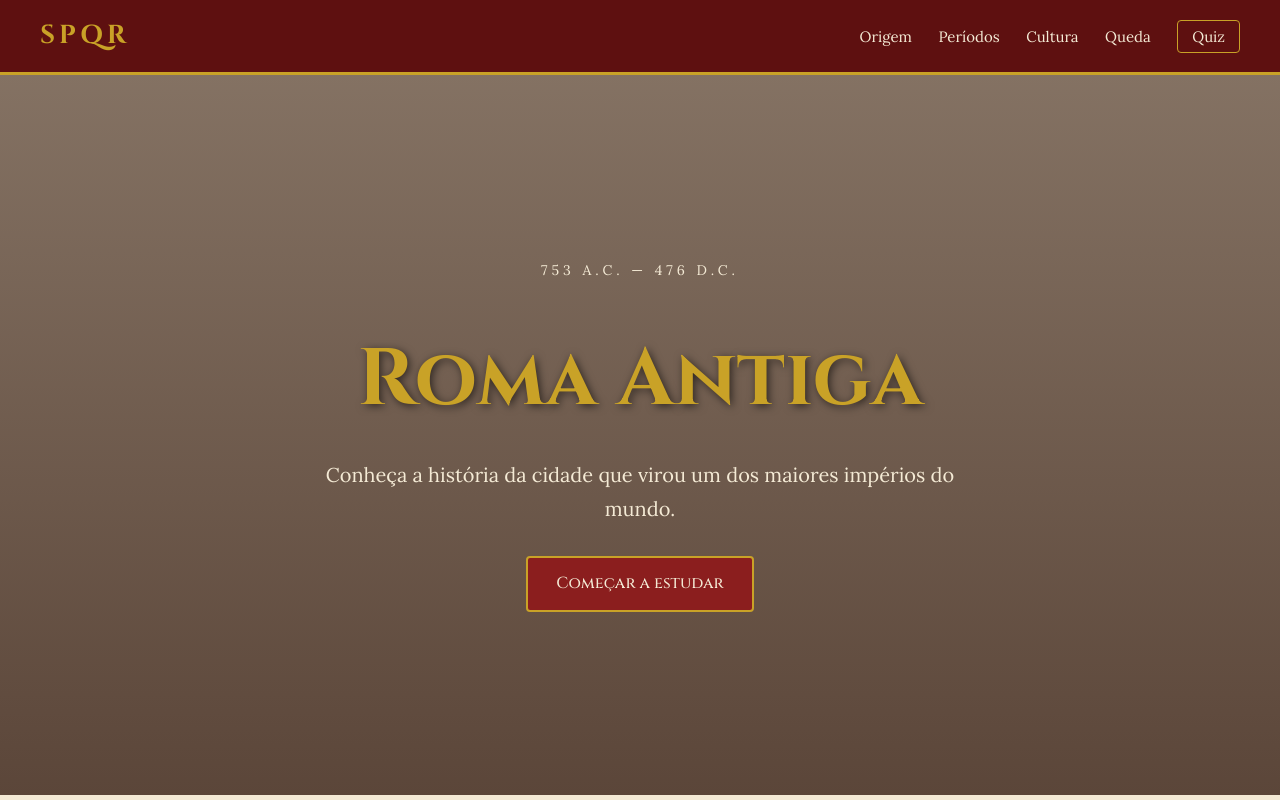
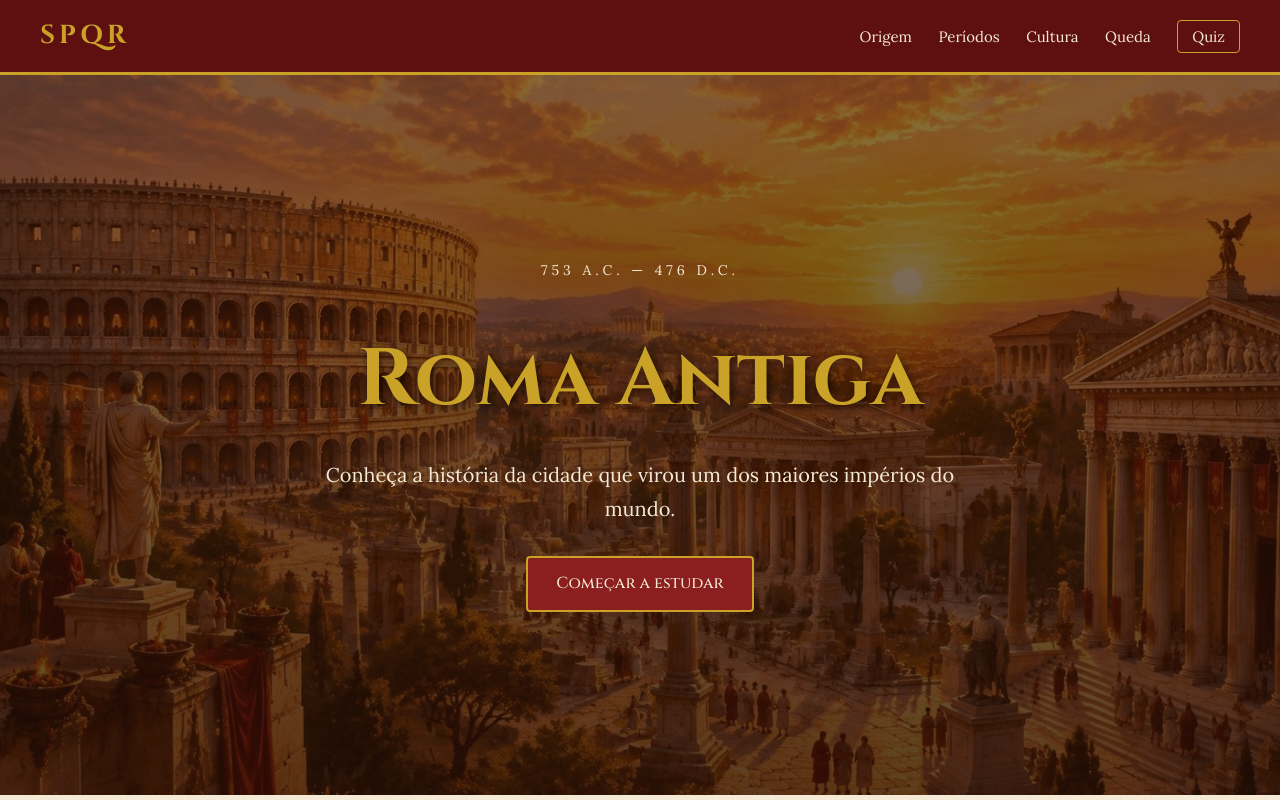
Before and after one commit to mathksac/PW, a plain HTML site: page index.html in a window 1280 px wide. Shown: the top 800 px of the page. Drawn offline with Linux system fonts and the light colour scheme; files whose address does not match are found by name.

Commit message:
Update style.css

```diff
--- a/style.css
+++ b/style.css
@@ -71,7 +71,7 @@ h1, h2, h3 {
 .capa {
   height: 90vh;
   /* imagem com uma camada escura por cima para o texto aparecer */
-  background-image: linear-gradient(rgba(40, 15, 5, 0.55), rgba(40, 15, 5, 0.75)), url("imagens/coliseu.jpg");
+  background-image: linear-gradient(rgba(40, 15, 5, 0.55), rgba(40, 15, 5, 0.75)), url("coliseu.jpg");
   background-size: cover;
   background-position: center;
   display: flex;
```
